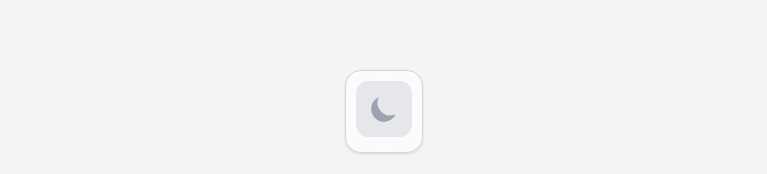
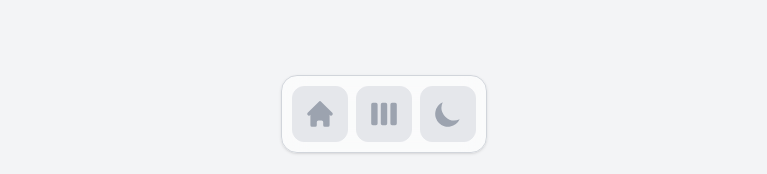
Before and after one commit to bibatjed/jed-bibat-website, a Next.js app: page / in a window 1280 px wide. Shown: the part 623-797 px from the top of the page, without its empty margins (256-1023 px from the left). Built offline with nearby package versions, Linux system fonts and the light colour scheme.

Commit message:
feat: add more items in navbar. home, bookshelf etc.

```diff
--- /dev/null
+++ b/components/MetaContainer.tsx
@@ -0,0 +1,17 @@
+import Head from "next/head";
+
+interface Props {
+  children: JSX.Element | JSX.Element[];
+}
+export default ({ children }: Props) => {
+  return (
+    <>
+      <Head>
+        <title>Mark Jed Bibat</title>
+        <meta name="description" content="Web - Jed" />
+        <link rel="icon" href="/favicon.ico" />
+      </Head>
+      {children}
+    </>
+  );
+};
--- /dev/null
+++ b/components/NavItem.tsx
@@ -0,0 +1,23 @@
+import Link from "next/link";
+interface NavItemProps {
+  icon: React.ReactNode;
+  name: string;
+  link: string;
+}
+export default function NavItem(props: NavItemProps) {
+  return (
+    <div className="group relative h-14 w-14 rounded-xl border hover:border-blue-600 active:border-blue-600  hover:scale-110 bg-gray-200 dark:border-gray-800 dark:bg-gray-800 dark:hover:border-indigo-600 dark:active:border-indigo-600 translation-all">
+      <Link href={props.link}>
+        <a>
+          <span className="h-full w-8 flex justify-center items-center mx-auto group-hover:scale-125 translation-all duration-300 text-gray-400">
+            {props.icon}
+          </span>
+
+          <span className="absolute bottom-20 left-1/2 -translate-x-1/2 text-xs translate-y-10 min-w-max bg-white text-gray-600 p-2 border shadow-md font-medium transition-all duration-200 rounded-3xl scale-0 group-hover:scale-100 group-active:scale-0 group-hover:translate-y-2 dark:text-gray-300 dark:border-gray-600 dark:bg-gray-800 ">
+            {props.name}
+          </span>
+        </a>
+      </Link>
+    </div>
+  );
+}
--- a/components/NavigationBar.tsx
+++ b/components/NavigationBar.tsx
@@ -1,9 +1,36 @@
 import { DarkModeToggleButton } from "./DarkModeToggleButton";
+import { ViewBoardsIcon, HomeIcon } from "@heroicons/react/solid";
+import NavItem from "./NavItem";
+
+const navigationList = [
+  {
+    id: 1,
+    link: "/",
+    name: "Home",
+    icon: <HomeIcon />,
+  },
+  {
+    id: 2,
+    link: "/bookshelf",
+    name: "Book Shelf",
+    icon: <ViewBoardsIcon />,
+  },
+];
+
 export default function NavigationBar() {
   return (
     <div className="fixed bottom-6 left-1/2 z-10  max-w-min  -translate-x-1/2 rounded-2xl border border-gray-300 bg-white/60 px-2.5 py-1.5 shadow backdrop-blur-md dark:border-gray-700 dark:bg-gray-900/60 dark:shadow-black/50 sm:w-auto sm:p-2.5">
-      <nav>
-        {" "}
+      <nav className="flex gap-2">
+        {navigationList.map((value) => {
+          return (
+            <NavItem
+              key={value.id}
+              icon={value.icon}
+              link={value.link}
+              name={value.name}
+            />
+          );
+        })}
         <DarkModeToggleButton />
       </nav>
     </div>
--- /dev/null
+++ b/pages/bookshelf.tsx
@@ -0,0 +1,10 @@
+import MetaContainer from "../components/MetaContainer";
+import NavigationBar from "../components/NavigationBar";
+export default function BookShelf() {
+  return (
+    <MetaContainer>
+      <div>hello</div>
+      <NavigationBar />
+    </MetaContainer>
+  );
+}
--- a/pages/index.tsx
+++ b/pages/index.tsx
@@ -5,16 +5,11 @@ import Image from "next/image";
 import technologies from "../constants/techonologies";
 import Technologies from "../components/Technologies";
 import NavigationBar from "../components/NavigationBar";
+import MetaContainer from "../components/MetaContainer";
 
 const Home: NextPage = () => {
   return (
-    <div>
-      <Head>
-        <title>Mark Jed Bibat</title>
-        <meta name="description" content="Web - Jed" />
-        <link rel="icon" href="/favicon.ico" />
-      </Head>
-
+    <MetaContainer>
       <main className="mx-auto max-w-3xl px-6 sm:px-8 mt-20 mb-36">
         <div className="mb-14 flex flex-col sm:flex-row sm:items-center sm:justify-between">
           <div className="order-2 sm:order-1 mt-6 max-w-lg sm:my-0">
@@ -57,7 +52,7 @@ const Home: NextPage = () => {
         </div>
       </main>
       <NavigationBar />
-    </div>
+    </MetaContainer>
   );
 };
 
```
